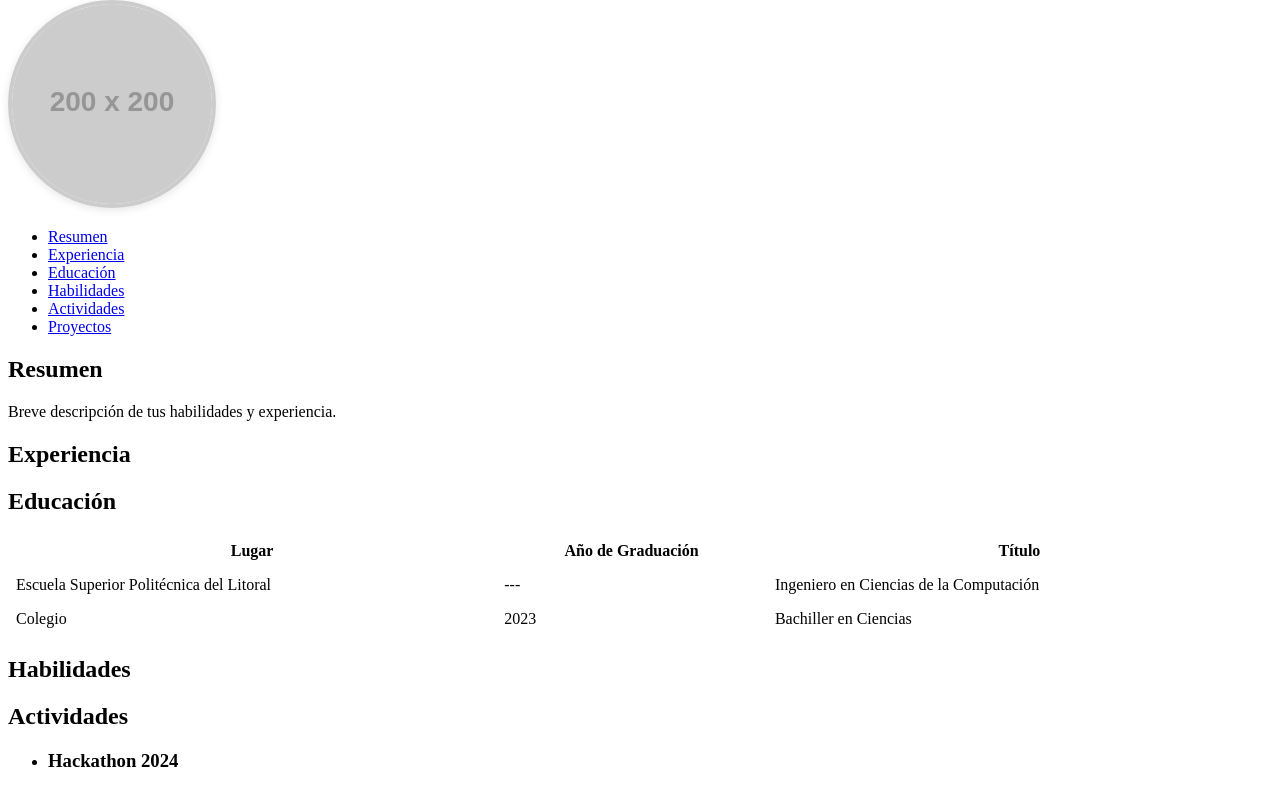
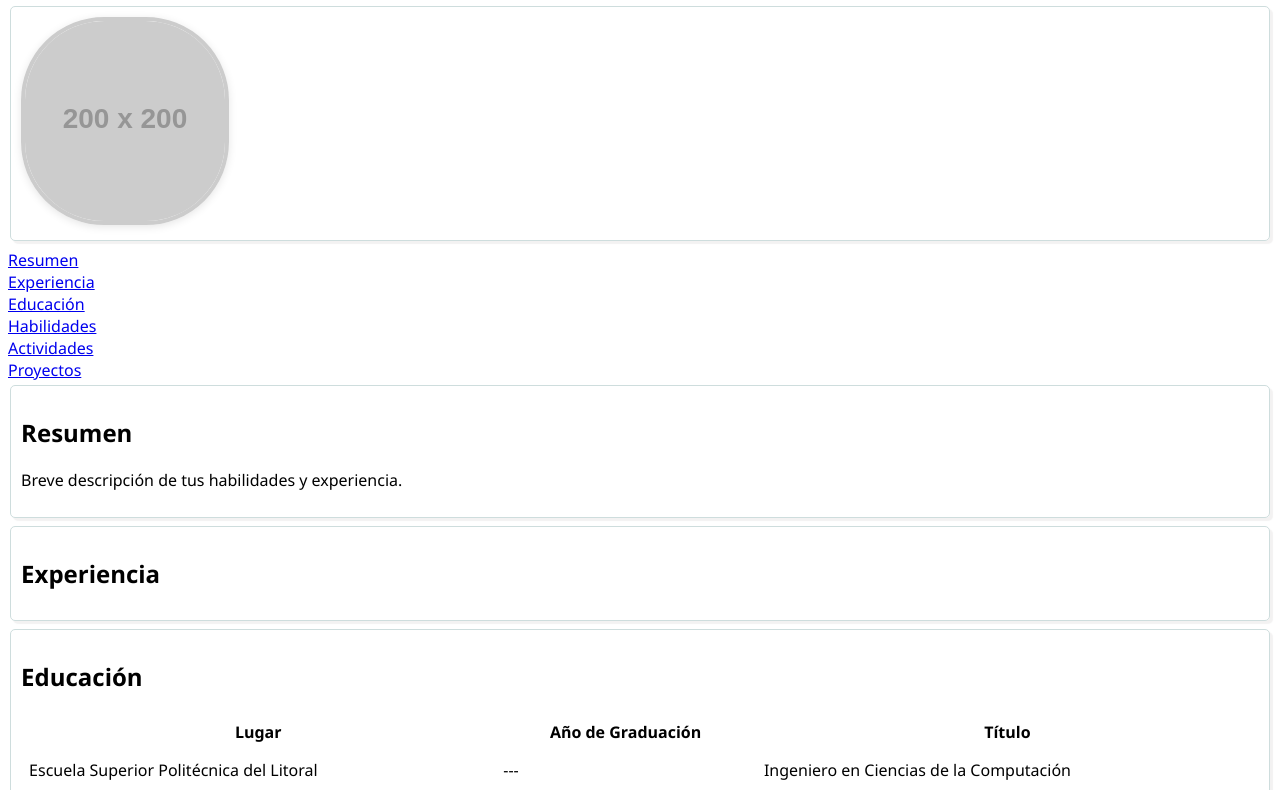
Before and after one commit to nfiallo5/curriculum, a plain HTML site: page index.html in a window 1280 px wide. Shown: the part 80-870 px from the top of the page. Drawn offline with Linux system fonts and the light colour scheme; placeholder pictures from the web are drawn by us.

Commit message:
css added - modifications missing

```diff
--- a/index.html
+++ b/index.html
@@ -4,6 +4,7 @@
     <title>Curriculum Vitae - Nicolas Fiallo</title>
     <meta charset="UTF-8" />
     <meta
+      content-type="text/html"
       name="keywords"
       content="Curriculum Vitae, CV, Nicolas Fiallo, Experiencia, Educación"
     />
@@ -12,25 +13,14 @@
       content="Este es el Curriculum Vitae de Nicolas Fiallo, que incluye información sobre su experiencia, educación y habilidades."
     />
     <meta name="author" content="Nicolas Fiallo" />
+    <link rel="stylesheet" type="text/css" href="./stylesheets/styles.css" />
   </head>
   <body>
     <header>
-      <link rel="stylesheet" type="text/css" href="styles.css" />
       <h1>Nicolas Fiallo</h1>
     </header>
     <section id="perfil">
-      <img
-        src="https://placehold.co/200x200"
-        alt="Foto de Perfil"
-        style="
-          border-radius: 50%;
-          width: 200px;
-          height: 200px;
-          object-fit: cover;
-          border: 4px solid #ccc;
-          box-shadow: 0 2px 8px rgba(0, 0, 0, 0.1);
-        "
-      />
+      <img id="photo" src="https://placehold.co/200x200" alt="Foto de Perfil" />
     </section>
     <nav>
       <ul>
@@ -45,14 +35,14 @@
 
     <main>
       <section id="resumen">
-        <h2>Resumen</h2>
+        <h2 class="subtitle">Resumen</h2>
         <p>Breve descripción de tus habilidades y experiencia.</p>
       </section>
       <section id="experiencia">
-        <h2>Experiencia</h2>
+        <h2 class="subtitle">Experiencia</h2>
       </section>
       <section id="educacion">
-        <h2>Educación</h2>
+        <h2 class="subtitle">Educación</h2>
         <table style="width: 100%; border-collapse: collapse; margin-top: 12px">
           <thead>
             <tr>
@@ -80,10 +70,10 @@
         </table>
       </section>
       <section id="habilidades">
-        <h2>Habilidades</h2>
+        <h2 class="subtitle">Habilidades</h2>
       </section>
       <section id="actividades">
-        <h2>Actividades</h2>
+        <h2 class="subtitle">Actividades</h2>
         <ul>
           <li>
             <h3>Hackathon 2024</h3>
@@ -96,7 +86,7 @@
         </ul>
       </section>
       <section id="Proyectos">
-        <h2>Proyectos</h2>
+        <h2 class="subtitle">Proyectos</h2>
         <ol>
           <li>
             <strong>Sistema de Gestión Académica</strong>
@@ -120,9 +110,9 @@
       </section>
 
       <section id="referencias">
-        <h2>Referencias</h2>
+        <h2 class="subtitle">Referencias</h2>
 
-        <div class="testimonial">
+        <section class="testimonial">
           <blockquote>
             "Nicolás aporta una claridad excepcional en cada proyecto y siempre
             cumple con los plazos establecidos."
@@ -133,9 +123,9 @@
             aplicaciones web, donde demostró habilidades técnicas y de gestión
             sobresalientes.
           </p>
-        </div>
+        </section>
 
-        <div class="testimonial">
+        <section class="testimonial">
           <blockquote>
             "Su capacidad de resolver problemas complejos y comunicar soluciones
             de forma concisa lo hace un colaborador invaluable."
@@ -145,9 +135,9 @@
             Colaboramos en múltiples integraciones de API y Nicolás siempre
             entregó resultados de alta calidad.
           </p>
-        </div>
+        </section>
 
-        <div class="testimonial">
+        <section class="testimonial">
           <blockquote>
             "Trabajar con Nicolás fue un placer: proactivo, detallista y
             comprometido con la excelencia."
@@ -157,7 +147,7 @@
             En proyectos de automatización IoT, Nicolás diseñó e implementó
             soluciones robustas que superaron nuestras expectativas.
           </p>
-        </div>
+        </section>
       </section>
 
       <section id="video">
--- a/styles.css
+++ /dev/null
@@ -1,3 +0,0 @@
-.navegador {
-  width: 1.5rem;
-}
--- /dev/null
+++ b/stylesheets/styles.css
@@ -0,0 +1,40 @@
+.navegador {
+  width: 1.5rem;
+}
+
+* {
+  font-family: "Segoe UI", Tahoma, Geneva, Verdana, sans-serif;
+}
+
+h1 {
+  text-align: center;
+  font-weight: 1000;
+}
+
+#photo {
+  border-radius: 40%;
+  width: 200px;
+  height: 200px;
+  object-fit: cover;
+  border: 4px solid #ccc;
+  box-shadow: 0 2px 8px rgba(0, 0, 0, 0.1);
+}
+
+footer p {
+  text-align: right;
+  font-style: italic;
+}
+
+nav > ul {
+  list-style-type: none;
+  padding-left: 0;
+  margin: 0;
+}
+
+section {
+  border: 0.2pt solid #cedddd;
+  border-radius: 5px;
+  margin: 4px 2px 8px 2px;
+  box-shadow: 3px 3px 1px 0px rgba(235, 234, 234, 0.6);
+  padding: 0.8%;
+}
```
